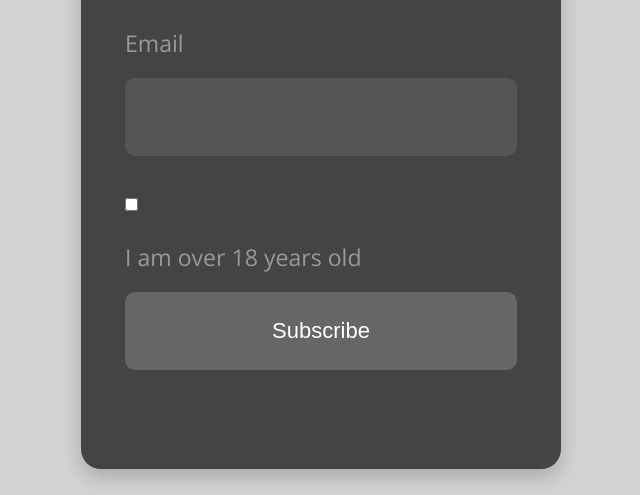
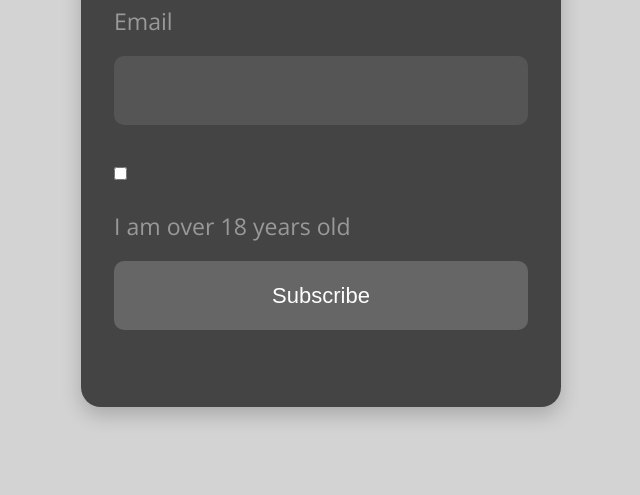
Before and after one commit to ITM-362-GA/Lab3, a plain HTML site: page index.html in a window 1280 px wide. Shown: the part 329-824 px from the top of the page, without its empty margins (319-959 px from the left). After the commit the page ends 800 px from the top, so only its background shows below. Drawn offline with nearby package versions, Linux system fonts and the light colour scheme.

Commit message:
Updating screen.css
Adding in a media query to make it more mobile friendly and also adding in a style for more accessibility.

```diff
--- a/css/screen.css
+++ b/css/screen.css
@@ -294,3 +294,23 @@ input[type="checkbox"] {
   margin-right: 1rem;
   background-color: transparent;
 }
+
+/* Media quuery for mobiles. */
+@media (min-width: 600px) {
+  form {
+    padding: 2rem 1.5rem;
+  }
+
+  input[type="email"],
+  input[type="checkbox"],
+  input[type="submit"] {
+    padding: 1rem;
+  }
+}
+
+/* Accessibility & Interaction */
+input[type="email"]:hover,
+input[type="submit"]:hover {
+  background-color: #777777;
+  transition: background-color 0.3s ease;
+}
```
